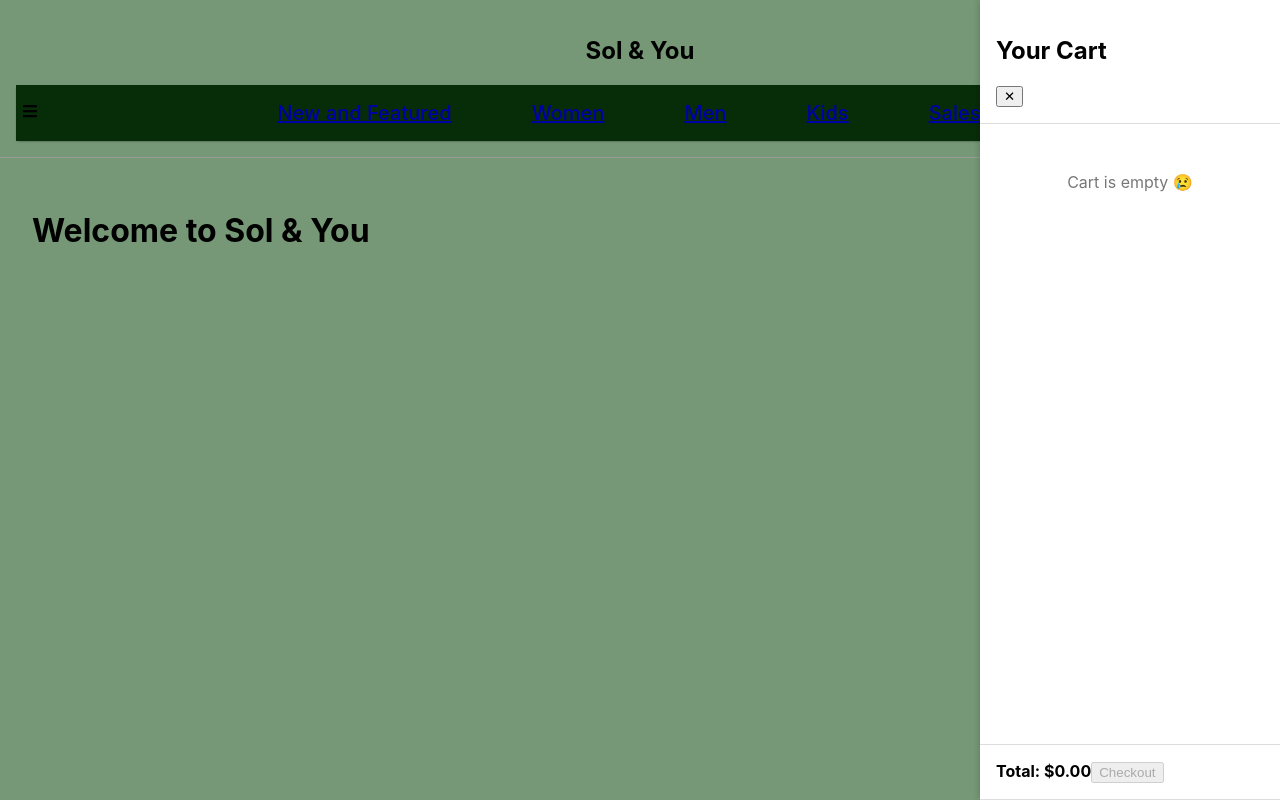
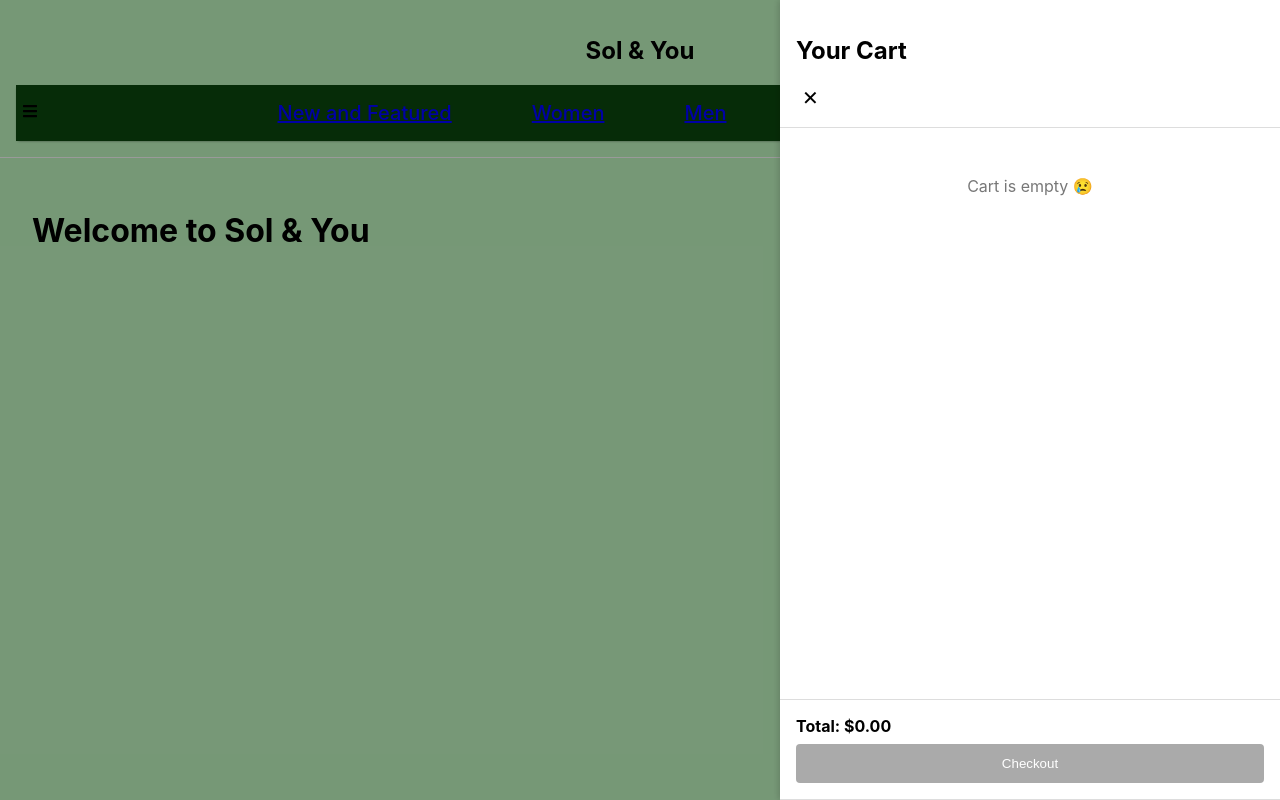
Before and after one commit to SoleneKima/E-commerce, a React (Create React App) app: page / in a window 1280 px wide. Both pictures are taken after a click on the button 1207 px from the left and 120 px from the top of the page. Built offline with nearby package versions, Linux system fonts and the light colour scheme.

Commit message:
updated the cart css

```diff
--- a/src/components/Cart/CartDrawer.css
+++ b/src/components/Cart/CartDrawer.css
@@ -6,11 +6,18 @@
 .drawer-backdrop.show { opacity: 1; pointer-events: auto; }
 
 .drawer {
-  position: fixed; top:0; right:-320px; width:300px; height:100%;
-  background:#fff; display:flex; flex-direction:column;
-  box-shadow:-2px 0 6px rgba(0,0,0,.15);
+  position: fixed;
+  top: 0;
+  right: -500px;      /* match the negative of the new width */
+  width: 500px;       /* bump this up from 300px */
+  height: 100%;
+  background: #fff;
+  display: flex;
+  flex-direction: column;
+  box-shadow: -2px 0 6px rgba(0,0,0,.15);
   transition: right .25s;
 }
+
 .drawer.slide-in { right:0; }
 
 header, footer { padding:1rem; border-bottom:1px solid #ddd; }
@@ -19,3 +26,70 @@ footer { border-top:1px solid #ddd; margin-top:auto; }
 .items li { display:flex; gap:.5rem; margin-bottom:.75rem; }
 .items img { width:48px; height:48px; object-fit:cover; }
 .empty { padding:2rem; text-align:center; color:#777; }
+
+/* line items */
+.items li {
+  display: flex;
+  align-items: center;
+  gap: 0.5rem;
+  margin-bottom: 1rem;
+}
+
+/* thumbnail */
+.items img {
+  width: 100px;
+  height: 100px;
+  object-fit: cover;
+  border-radius: 4px;
+}
+
+/* details column */
+.item-details {
+  flex: 1;
+}
+.item-name {
+  margin: 0;
+  font-size: 1.5rem;
+  font-weight: 500;
+}
+.item-qty {
+  margin: 0;
+  font-size: 1rem;
+  color: #555;
+}
+
+/* small remove button */
+.remove-btn {
+  background: #f8f8f8;
+  border: 1px solid #ccc;
+  color: #333;
+  padding: 0.25rem 0.5rem;
+  font-size: 0.95rem;
+  border-radius: 4px;
+  cursor: pointer;
+}
+.remove-btn:hover {
+  background: #e2e2e2;
+}
+
+/* optional: style close & checkout */
+.close-btn {
+  background: none;
+  border: none;
+  font-size: 1.25rem;
+  cursor: pointer;
+}
+.checkout-btn {
+  margin-top: 0.5rem;
+  padding: 0.75rem;
+  width: 100%;
+  background: #064;
+  color: #fff;
+  border: none;
+  border-radius: 4px;
+  cursor: pointer;
+}
+.checkout-btn:disabled {
+  background: #aaa;
+  cursor: not-allowed;
+}
--- a/src/components/Cart/CartDrawer.jsx
+++ b/src/components/Cart/CartDrawer.jsx
@@ -1,3 +1,4 @@
+// src/components/Cart/CartDrawer.jsx
 import { useCart } from "../../contexts/CartContext";
 import "./CartDrawer.css";
 
@@ -5,14 +6,19 @@ export default function CartDrawer({ open, onClose }) {
   const { cart, removeItem, totalPrice, clearCart } = useCart();
 
   return (
-    <div className={`drawer-backdrop ${open ? "show" : ""}`} onClick={onClose}>
+    <div
+      className={`drawer-backdrop ${open ? "show" : ""}`}
+      onClick={onClose}
+    >
       <aside
         className={`drawer ${open ? "slide-in" : ""}`}
-        onClick={e => e.stopPropagation()}  /* prevent closing when clicking inside */
+        onClick={e => e.stopPropagation()}
       >
         <header>
           <h2>Your Cart</h2>
-          <button onClick={onClose}>✕</button>
+          <button className="close-btn" onClick={onClose}>
+            ✕
+          </button>
         </header>
 
         {cart.length === 0 ? (
@@ -21,12 +27,22 @@ export default function CartDrawer({ open, onClose }) {
           <ul className="items">
             {cart.map(p => (
               <li key={p.id}>
-                <img src={p.image} alt={p.name} />
-                <div>
-                  <h4>{p.name}</h4>
-                  <p>{p.qty} × ${p.price}</p>
+                <img src={p.img} alt={p.name} />
+
+                <div className="item-details">
+                  <p className="item-name">{p.name}</p>
+                  <p className="item-qty">
+                    {p.quantity} × ${p.price.toFixed(2)}
+                  </p>
                 </div>
-                <button onClick={() => removeItem(p.id)}>Remove</button>
+
+                <button
+                  className="remove-btn"
+                  onClick={() => removeItem(p.id)}
+                  aria-label={`Remove ${p.name}`}
+                >
+                  Remove
+                </button>
               </li>
             ))}
           </ul>
@@ -34,7 +50,13 @@ export default function CartDrawer({ open, onClose }) {
 
         <footer>
           <strong>Total: ${totalPrice.toFixed(2)}</strong>
-          <button disabled={!cart.length} onClick={clearCart}>Checkout</button>
+          <button
+            className="checkout-btn"
+            disabled={!cart.length}
+            onClick={clearCart}
+          >
+            Checkout
+          </button>
         </footer>
       </aside>
     </div>
```
